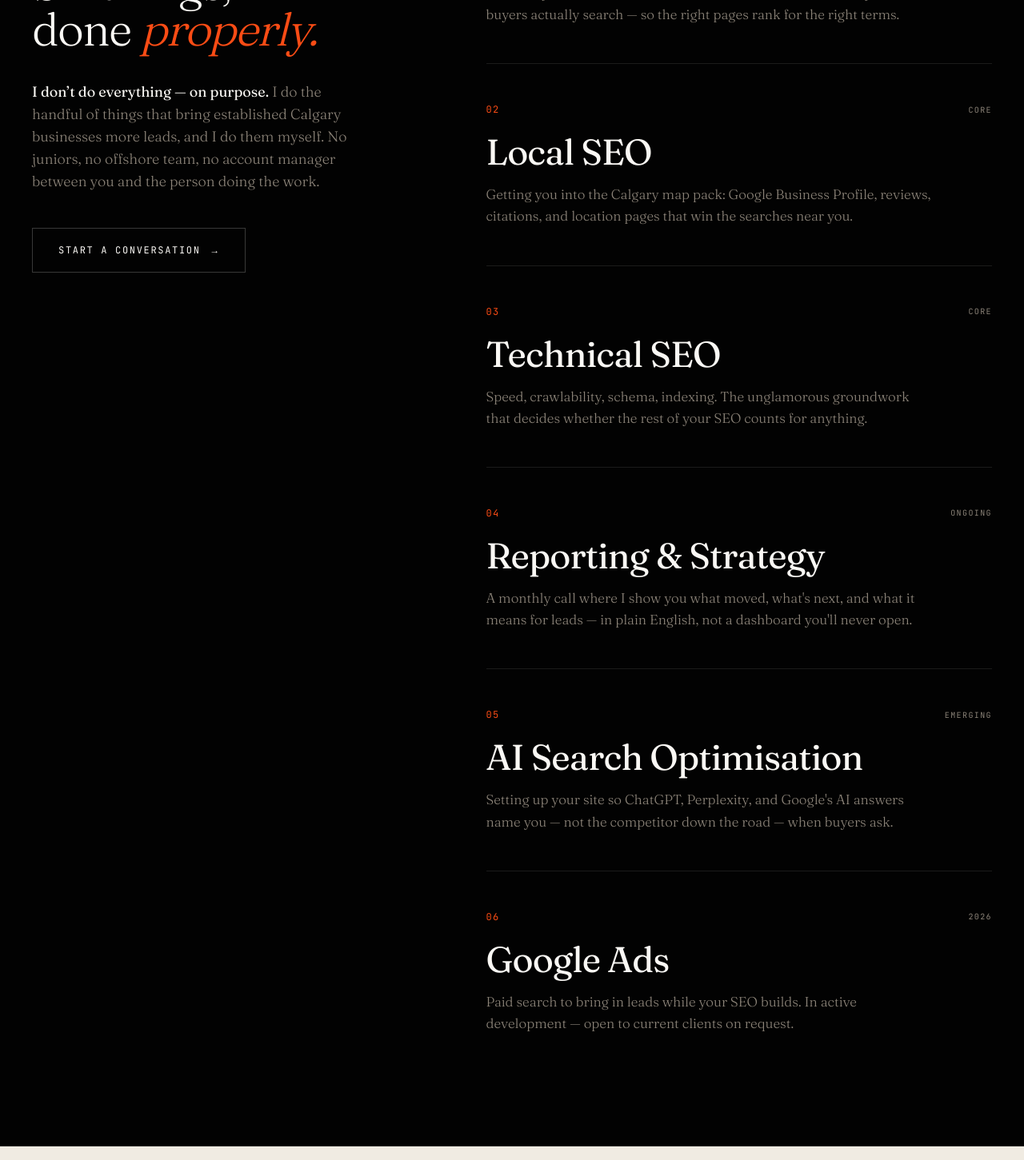
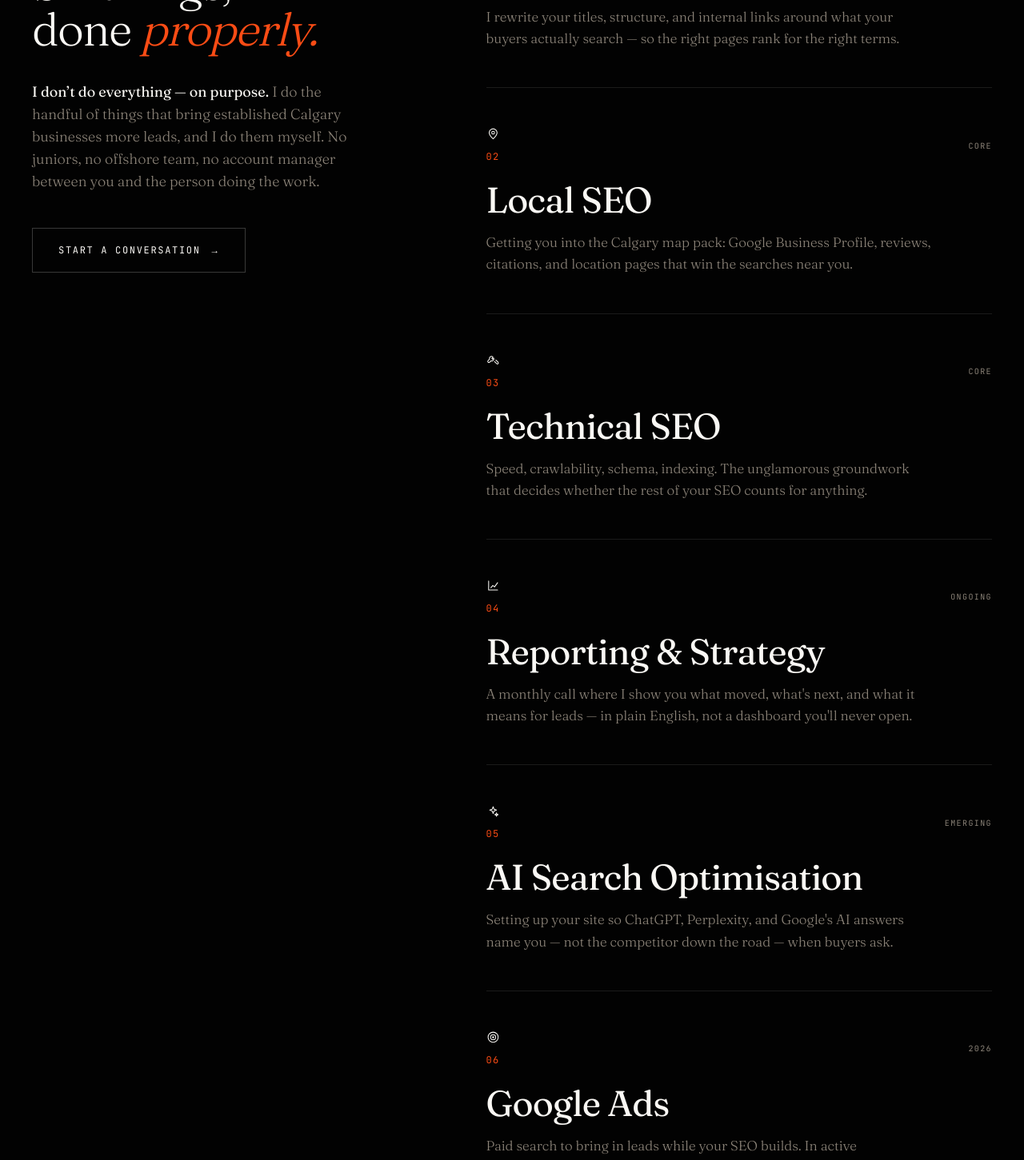
Before and after one commit to ScaleCRMCO/scaleseo, a Next.js app: page / in a window 1280 px wide. Shown: the part 2560-4011 px from the top of the page at 80% size. Built offline with nearby package versions, Linux system fonts and the light colour scheme.

Commit message:
Update Services.tsx

```diff
--- a/src/app/sections/home/Services.tsx
+++ b/src/app/sections/home/Services.tsx
@@ -1,47 +1,84 @@
 import styles from "./Services.module.css";
+
 const services = [
   {
     num: "01",
     name: "On-Page SEO",
     desc: "I rewrite your titles, structure, and internal links around what your buyers actually search — so the right pages rank for the right terms.",
     tag: "Core",
+    icon: (
+      <svg viewBox="0 0 24 24" fill="none" stroke="currentColor" strokeWidth="1.5">
+        <path d="M4 5h16M4 12h10M4 19h7" strokeLinecap="round" />
+      </svg>
+    ),
   },
   {
     num: "02",
     name: "Local SEO",
     desc: "Getting you into the Calgary map pack: Google Business Profile, reviews, citations, and location pages that win the searches near you.",
     tag: "Core",
+    icon: (
+      <svg viewBox="0 0 24 24" fill="none" stroke="currentColor" strokeWidth="1.5">
+        <path d="M12 21s-7-6.5-7-11a7 7 0 1114 0c0 4.5-7 11-7 11z" strokeLinejoin="round" />
+        <circle cx="12" cy="10" r="2.5" />
+      </svg>
+    ),
   },
   {
     num: "03",
     name: "Technical SEO",
     desc: "Speed, crawlability, schema, indexing. The unglamorous groundwork that decides whether the rest of your SEO counts for anything.",
     tag: "Core",
+    icon: (
+      <svg viewBox="0 0 24 24" fill="none" stroke="currentColor" strokeWidth="1.5">
+        <path d="M10.3 5.7a3.5 3.5 0 00-4.6 4.6l-2.4 2.4a2 2 0 102.8 2.8l2.4-2.4a3.5 3.5 0 004.6-4.6l-2 2-1.4-1.4 2-2z" strokeLinejoin="round" />
+        <path d="M14 14l4.5 4.5a1.8 1.8 0 002.5-2.5L16.5 11.5" strokeLinejoin="round" />
+      </svg>
+    ),
   },
   {
     num: "04",
     name: "Reporting & Strategy",
     desc: "A monthly call where I show you what moved, what's next, and what it means for leads — in plain English, not a dashboard you'll never open.",
     tag: "Ongoing",
+    icon: (
+      <svg viewBox="0 0 24 24" fill="none" stroke="currentColor" strokeWidth="1.5">
+        <path d="M4 20V4M4 20h16" strokeLinecap="round" />
+        <path d="M8 16l3.5-4 3 2.5L20 7" strokeLinecap="round" strokeLinejoin="round" />
+      </svg>
+    ),
   },
   {
     num: "05",
     name: "AI Search Optimisation",
     desc: "Setting up your site so ChatGPT, Perplexity, and Google's AI answers name you — not the competitor down the road — when buyers ask.",
     tag: "Emerging",
+    icon: (
+      <svg viewBox="0 0 24 24" fill="none" stroke="currentColor" strokeWidth="1.5">
+        <path d="M12 3l1.6 4.4L18 9l-4.4 1.6L12 15l-1.6-4.4L6 9l4.4-1.6L12 3z" strokeLinejoin="round" />
+        <path d="M18 14l.8 2.2L21 17l-2.2.8L18 20l-.8-2.2L15 17l2.2-.8L18 14z" strokeLinejoin="round" />
+      </svg>
+    ),
   },
   {
     num: "06",
     name: "Google Ads",
     desc: "Paid search to bring in leads while your SEO builds. In active development — open to current clients on request.",
     tag: "2026",
+    icon: (
+      <svg viewBox="0 0 24 24" fill="none" stroke="currentColor" strokeWidth="1.5">
+        <circle cx="12" cy="12" r="9" />
+        <circle cx="12" cy="12" r="4.5" />
+        <circle cx="12" cy="12" r="1" fill="currentColor" />
+      </svg>
+    ),
   },
 ];
+
 export default function Services() {
   return (
     <section className={`${styles.services} section-dark`} id="services">
       <div className={styles.split}>
-        {/* LEFT — sticky anchor */}
         <div className={styles.left}>
           <div className="section-label">What I Do</div>
           <h2 className={styles.heading}>
@@ -55,16 +92,18 @@ export default function Services() {
           </p>
           <a href="#contact" className={styles.cta}>
             <span>Start a conversation</span>
-            <span className={styles.ctaArrow}>→</span>
+            <span>→</span>
           </a>
         </div>
 
-        {/* RIGHT — scrolling list */}
         <div className={styles.right}>
           {services.map((s) => (
             <div key={s.num} className={`${styles.item} reveal-up`}>
               <div className={styles.itemTop}>
-                <span className={styles.itemNum}>{s.num}</span>
+                <div className={styles.itemTopLeft}>
+                  <span className={styles.itemIcon}>{s.icon}</span>
+                  <span className={styles.itemNum}>{s.num}</span>
+                </div>
                 <span className={styles.itemTag}>{s.tag}</span>
               </div>
               <h3 className={styles.itemName}>{s.name}</h3>
```
